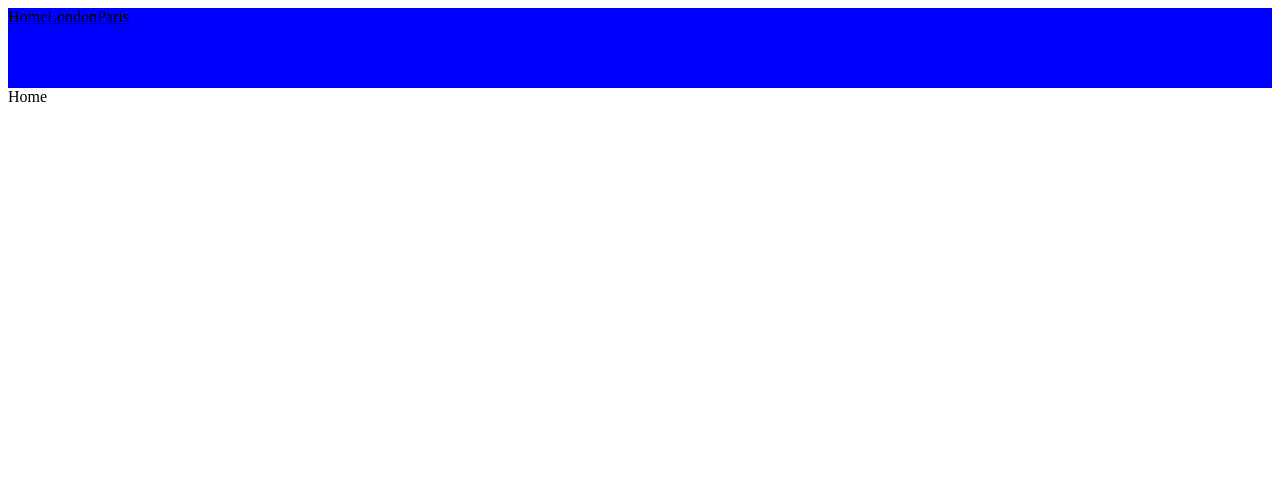
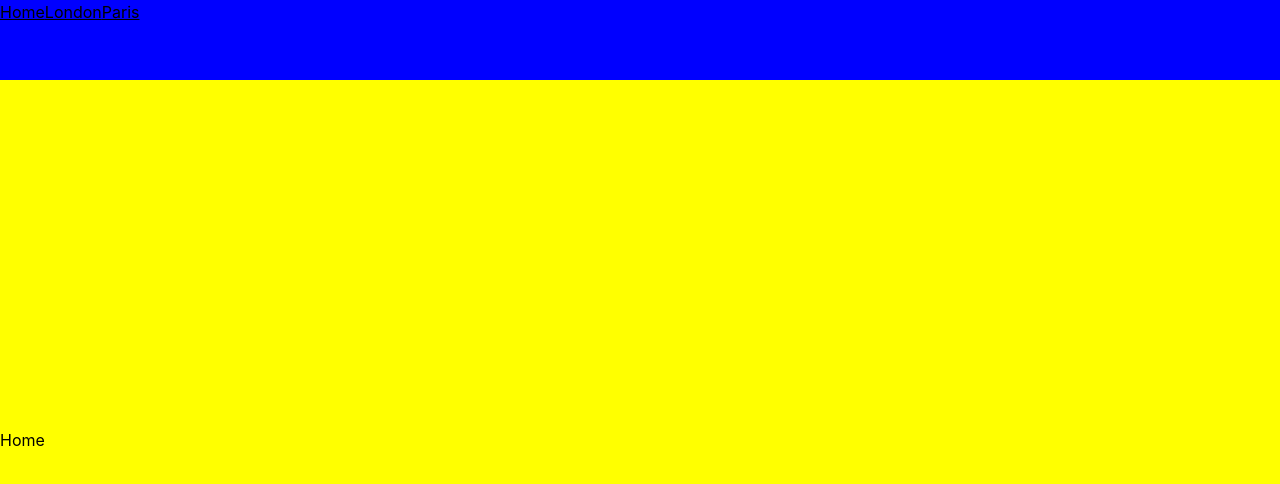
Before and after one commit to had3s1321/weather-app, a Next.js app: page / in a window 1280 px wide. Shown: the top 484 px of the page. Built offline with nearby package versions, Linux system fonts and the light colour scheme.

Commit message:
failed commit, recomit

```diff
--- a/eslint.config.mjs
+++ b/eslint.config.mjs
@@ -18,8 +18,7 @@ const eslintConfig = [
 			'next/typescript',
 			'eslint:recommended',
 			'plugin:react/recommended',
-			'plugin:react-hooks/recommended',
-			'plugin:prettier/recommended'
+			'plugin:react-hooks/recommended'
 		],
 		rules: {
 			'no-console': 'error',
--- a/src/app/layout.tsx
+++ b/src/app/layout.tsx
@@ -1,5 +1,6 @@
 import type { Metadata } from 'next';
 import Link from 'next/link';
+import GlobalStyle from './styles/GlobalStyle';
 
 export const metadata: Metadata = {
 	title: 'Weather App',
@@ -14,6 +15,7 @@ export default function RootLayout({
 	return (
 		<html lang='en'>
 			<body>
+				<GlobalStyle />
 				<div
 					style={{
 						width: '100%',
--- /dev/null
+++ b/src/app/styles/GlobalStyle.tsx
@@ -0,0 +1,39 @@
+'use client';
+import { createGlobalStyle } from 'styled-components';
+
+const GlobalStyle = createGlobalStyle`
+
+  *, *::before, *::after {
+    box-sizing: border-box;
+  }
+
+  * {
+    font-family: "Inter", sans-serif;
+    margin: 0;
+    list-style: none;
+  }
+
+  body {
+    line-height: 1.5;
+    -webkit-font-smoothing: antialiased;
+    display: grid;
+    place-self: center;
+    width: 100vw;
+    height: 100vh;
+    background: yellow;
+  }
+
+  input {
+    font: inherit;
+  }
+
+  p:hover, h1, h2 {
+    cursor: default;
+  }
+
+  button > *:hover {
+    cursor: pointer;
+  }
+`;
+
+export default GlobalStyle;
```
